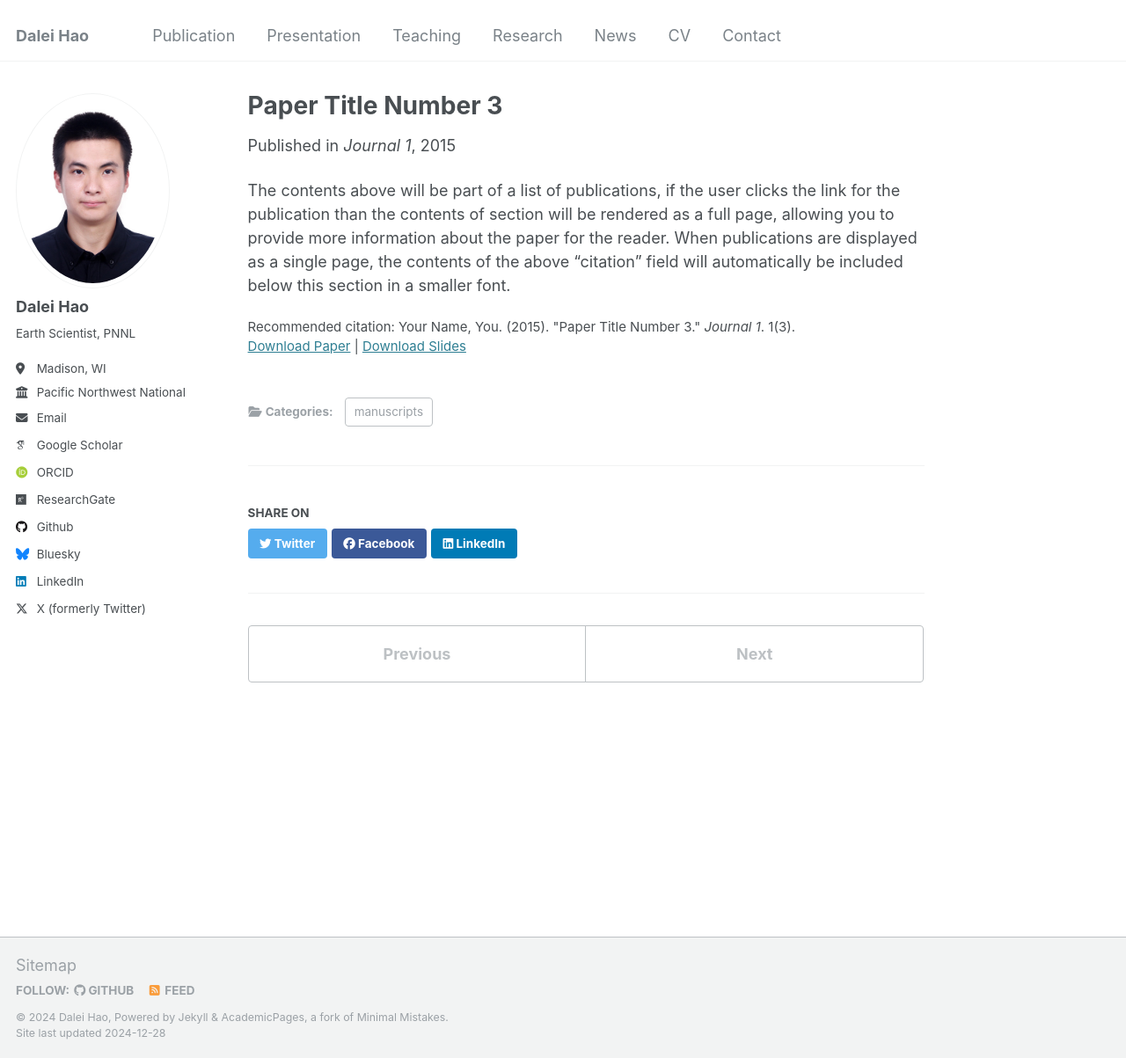
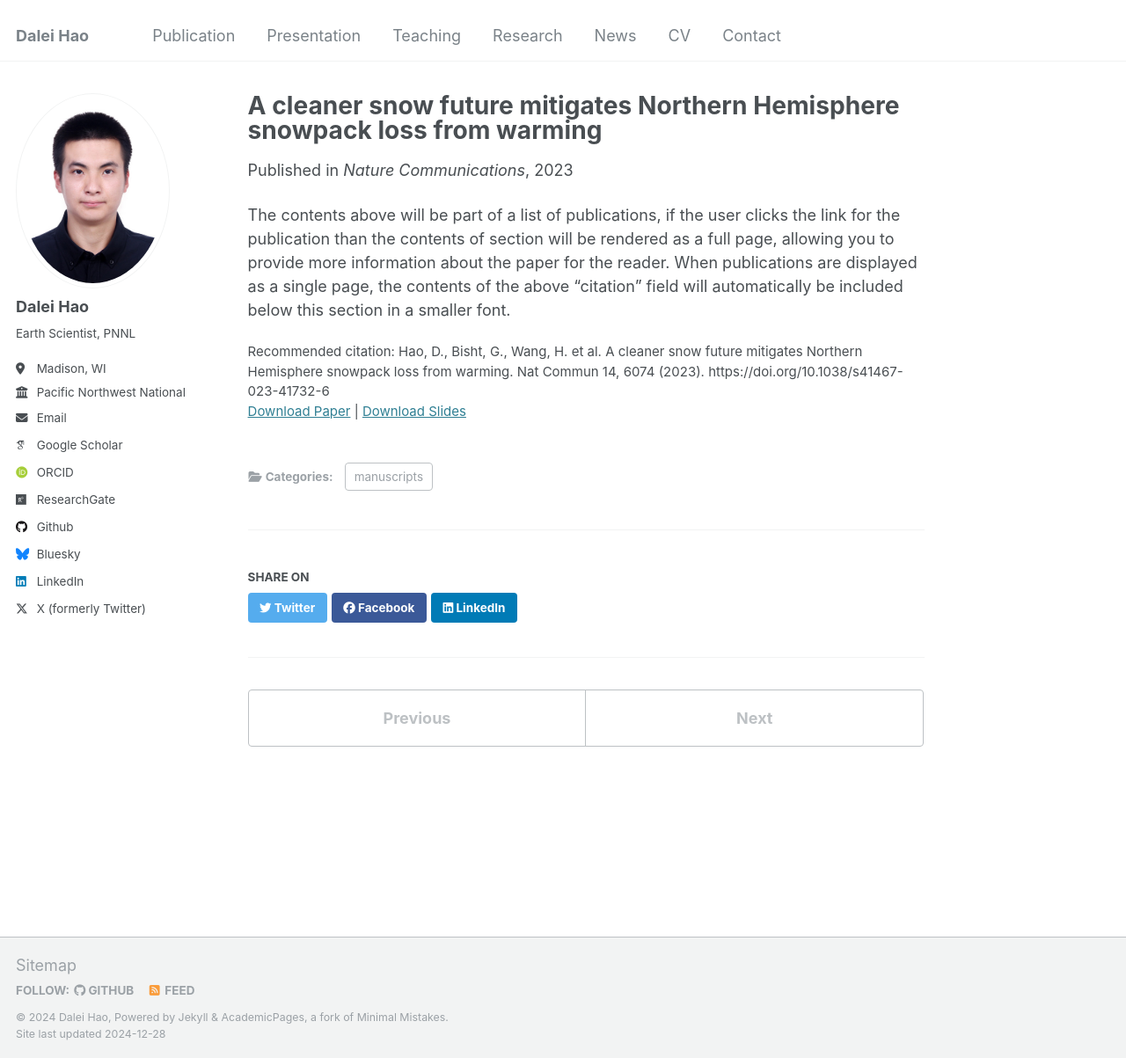
Before and after one commit to daleihao/daleihao.github.io, a Jekyll site: the page built from _publications/2015-10-01-paper-title-number-3.md, in a window 1280 px wide and 1203 px high. Shown: the whole window at 88% size. Built offline with Jekyll 4.4.1, drawn with Linux system fonts in a browser that asks for light colours; some web fonts are replaced.

Commit message:
Update 2015-10-01-paper-title-number-3.md

```diff
--- a/_publications/2015-10-01-paper-title-number-3.md
+++ b/_publications/2015-10-01-paper-title-number-3.md
@@ -1,14 +1,14 @@
 ---
-title: "Paper Title Number 3"
+title: "A cleaner snow future mitigates Northern Hemisphere snowpack loss from warming"
 collection: publications
 category: manuscripts
 permalink: /publication/2015-10-01-paper-title-number-3
 excerpt: 'This paper is about the number 3. The number 4 is left for future work.'
-date: 2015-10-01
-venue: 'Journal 1'
-slidesurl: 'http://academicpages.github.io/files/slides3.pdf'
-paperurl: 'http://academicpages.github.io/files/paper3.pdf'
-citation: 'Your Name, You. (2015). &quot;Paper Title Number 3.&quot; <i>Journal 1</i>. 1(3).'
+date: 2023-10-02
+venue: 'Nature Communications'
+slidesurl: '[http://academicpages.github.io/files/slides3.pdf](https://www.nature.com/articles/s41467-023-41732-6#citeas)'
+paperurl: '[http://academicpages.github.io/files/paper3.pdf](https://www.nature.com/articles/s41467-023-41732-6#citeas)'
+citation: 'Hao, D., Bisht, G., Wang, H. et al. A cleaner snow future mitigates Northern Hemisphere snowpack loss from warming. Nat Commun 14, 6074 (2023). https://doi.org/10.1038/s41467-023-41732-6'
 ---
 
 The contents above will be part of a list of publications, if the user clicks the link for the publication than the contents of section will be rendered as a full page, allowing you to provide more information about the paper for the reader. When publications are displayed as a single page, the contents of the above "citation" field will automatically be included below this section in a smaller font.
```
